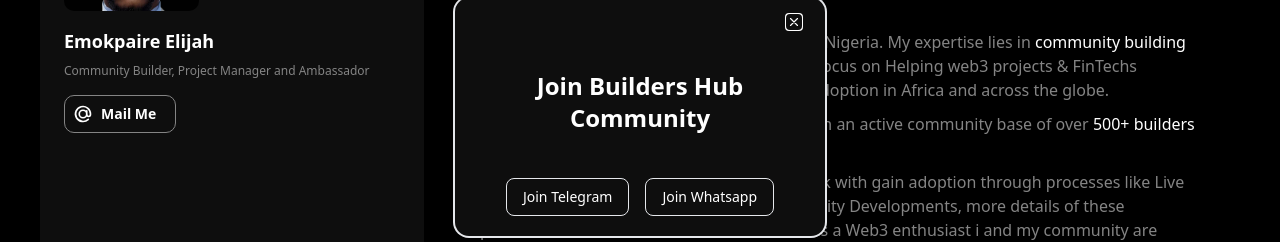
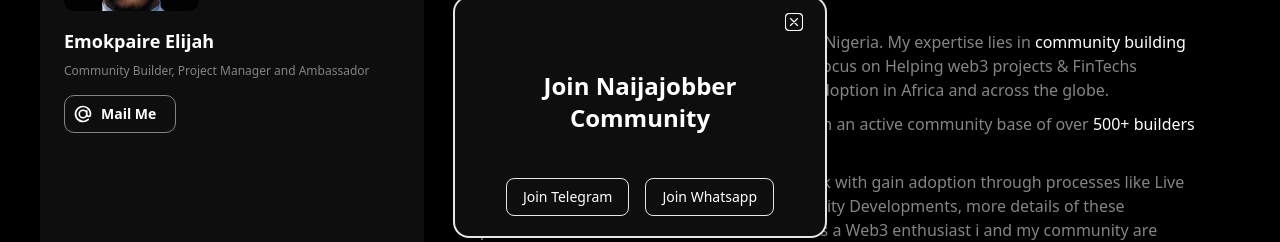
Before and after one commit to theophilus-hub/ellfex-portfolio, a Next.js app: page / in a window 1280 px wide. Shown: the part 164-406 px from the top of the page. Built offline with nearby package versions, Linux system fonts and the light colour scheme.

Commit message:
naijajobber

```diff
--- a/components/case.jsx
+++ b/components/case.jsx
@@ -50,7 +50,7 @@
        </CarouselItem>
        <CarouselItem  className=" md:basis-1/2 lg:basis-1/2">
          <div className="">
-         <CaseStudy img={comm} heading={"Community Spotlight"} des={"Creating a strong community of builders to increase the adoption and knowledge of Web3 in Africa and beyond"} tweet={"https://t.me/EllfexBuildersHub "} />
+         <CaseStudy img={comm} heading={"Community Spotlight"} des={"Creating a strong community of builders to increase the adoption and knowledge of Web3 in Africa and beyond"} tweet={"https://t.me/EllfexNaijaJobber "} />
          </div>
        </CarouselItem>
 
--- a/components/community.jsx
+++ b/components/community.jsx
@@ -10,8 +10,8 @@
   return (
     <>
       <div className='w-full bg-black p-4 rounded-2xl space-y-6'>
-        <h1 className="font-semibold text-lg">ELLFEXX BUILDERS HUB</h1>
-        <p className="text-notnotblack">The ELLFEXX BUILDERS HUB is a web3 / Tech based community and project in motion aimed at Creating a strong foudation of builders with multiple streams of income whilst creating awareness about the world of Tech and the opportunity it brings, and of course giving back to the community by helping other projects Drive in more adoption for their products
+        <h1 className="font-semibold text-lg">ELLFEX - NAIJAJOBBER</h1>
+        <p className="text-notnotblack">NAIJAJOBBER is a web3 / Tech based community and project in motion aimed at Creating a strong foudation of builders with multiple streams of income whilst creating awareness about the world of Tech and the opportunity it brings, and of course giving back to the community by helping other projects Drive in more adoption for their products
         </p>
         <button  className="flex flex-row border border-notnotblack rounded-[10px] w-min whitespace-nowrap py-2 px-2 my-4 bg-black" onClick={() => setOpenModal(true)}>
                 <p className="text-sm font-semibold  text-white">
@@ -28,11 +28,11 @@
             </Modal.Header>
             <Modal.Body className="bg-notblack text-white h-28 w-full text-center py-6  border-l-2 border-r-2">
               <div className="space-y-6">
-                <p className="font-bold text-2xl">Join Builders Hub<br /> Community</p>
+                <p className="font-bold text-2xl">Join Naijajobber<br /> Community</p>
               </div>
             </Modal.Body>
             <Modal.Footer className="bg-notblack text-white h-20 rounded-b-2xl w-full text-center flex justify-center space-x-4 items-center py-6 border-y-0 border-b-2  border-l-2 border-r-2">
-                <a href="https://t.me/EllfexBuildersHub">
+                <a href="https://t.me/EllfexNaijaJobber">
                   <Button >Join Telegram</Button>
                 </a>
                 <a href="https://chat.whatsapp.com/GCbpMJAnKxl8ztsB7bY4Au">
--- a/components/modal.jsx
+++ b/components/modal.jsx
@@ -26,11 +26,11 @@
             </Modal.Header>
             <Modal.Body className="bg-notblack text-white h-28 w-full text-center py-6  border-l-2 border-r-2">
               <div className="space-y-6">
-                <p className="font-bold text-2xl">Join Builders Hub<br /> Community</p>
+                <p className="font-bold text-2xl">Join Naijajobber<br /> Community</p>
               </div>
             </Modal.Body>
             <Modal.Footer className="bg-notblack text-white h-20 rounded-b-2xl w-full text-center flex justify-center space-x-4 items-center py-6 border-y-0 border-b-2  border-l-2 border-r-2">
-            <a href="https://t.me/EllfexBuildersHub">
+            <a href="https://t.me/EllfexNaijaJobber">
                 <Button >Join Telegram</Button>
                 </a>
                 <a href="https://chat.whatsapp.com/GCbpMJAnKxl8ztsB7bY4Au">
--- a/components/profileCard.jsx
+++ b/components/profileCard.jsx
@@ -108,8 +108,8 @@
               </div>
             </Modal.Body>
             <Modal.Footer className="bg-notblack text-white h-20 rounded-b-2xl w-full text-center flex justify-center space-x-4 items-center py-6 border-y-0 border-b-2  border-l-2 border-r-2">
-              <a href="https://t.me/EllfexBuildersHub">
-                <Button >Builders Hub</Button>
+              <a href="https://t.me/EllfexNaijaJobber">
+                <Button >Naijajobber</Button>
                 </a>
                 <a href="https://t.me/ellfexx">
                     <Button >ELLFEX DM</Button>
--- a/components/toast.jsx
+++ b/components/toast.jsx
@@ -22,9 +22,9 @@
   return (
     <div className="w-full flex md:justify-end justify-center items-center fixed top-2 md:right-2 ">
     <div className='rounded-2xl bg-notblack w-min whitespace-nowrap p-4 space-y-2 flex flex-col justify-center items-center border border-notnotblack'>
-      <h1 className='font-semibold text-white text-base md:text-xl'>JOIN BUILDERS HUB COMMUNITY NOW</h1>
+      <h1 className='font-semibold text-white text-base md:text-xl'>JOIN NAIJAJOBBER COMMUNITY NOW</h1>
       <button>
-           <a href="https://t.me/EllfexBuildersHub" className="flex flex-row border border-notblack rounded-[10px] w-min whitespace-nowrap py-2 px-2 my-4 bg-blue-800">
+           <a href="https://t.me/EllfexNaijaJobber" className="flex flex-row border border-notblack rounded-[10px] w-min whitespace-nowrap py-2 px-2 my-4 bg-blue-800">
 
         <p className="text-sm font-semibold  text-white">
           Join Now
```
